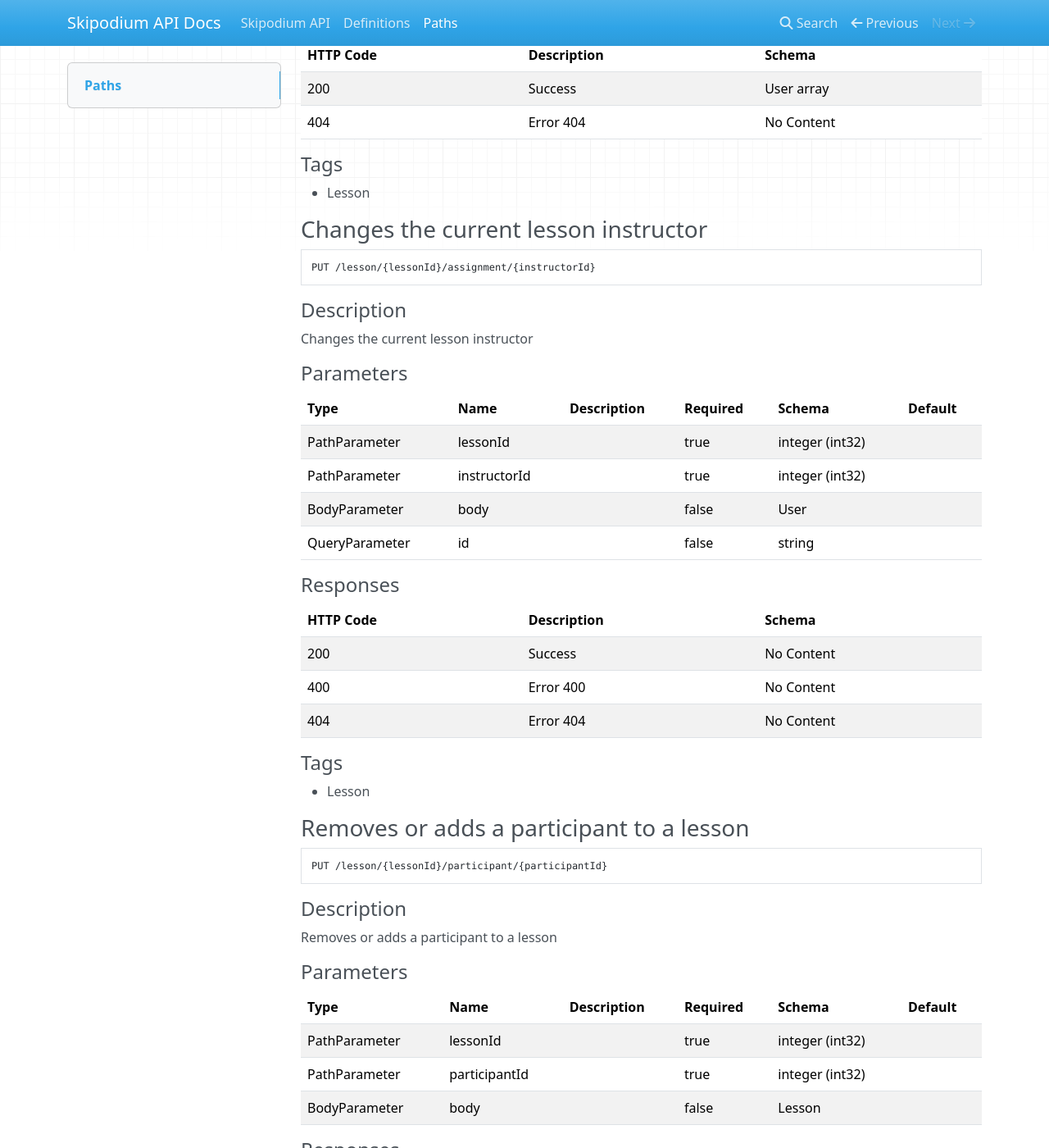
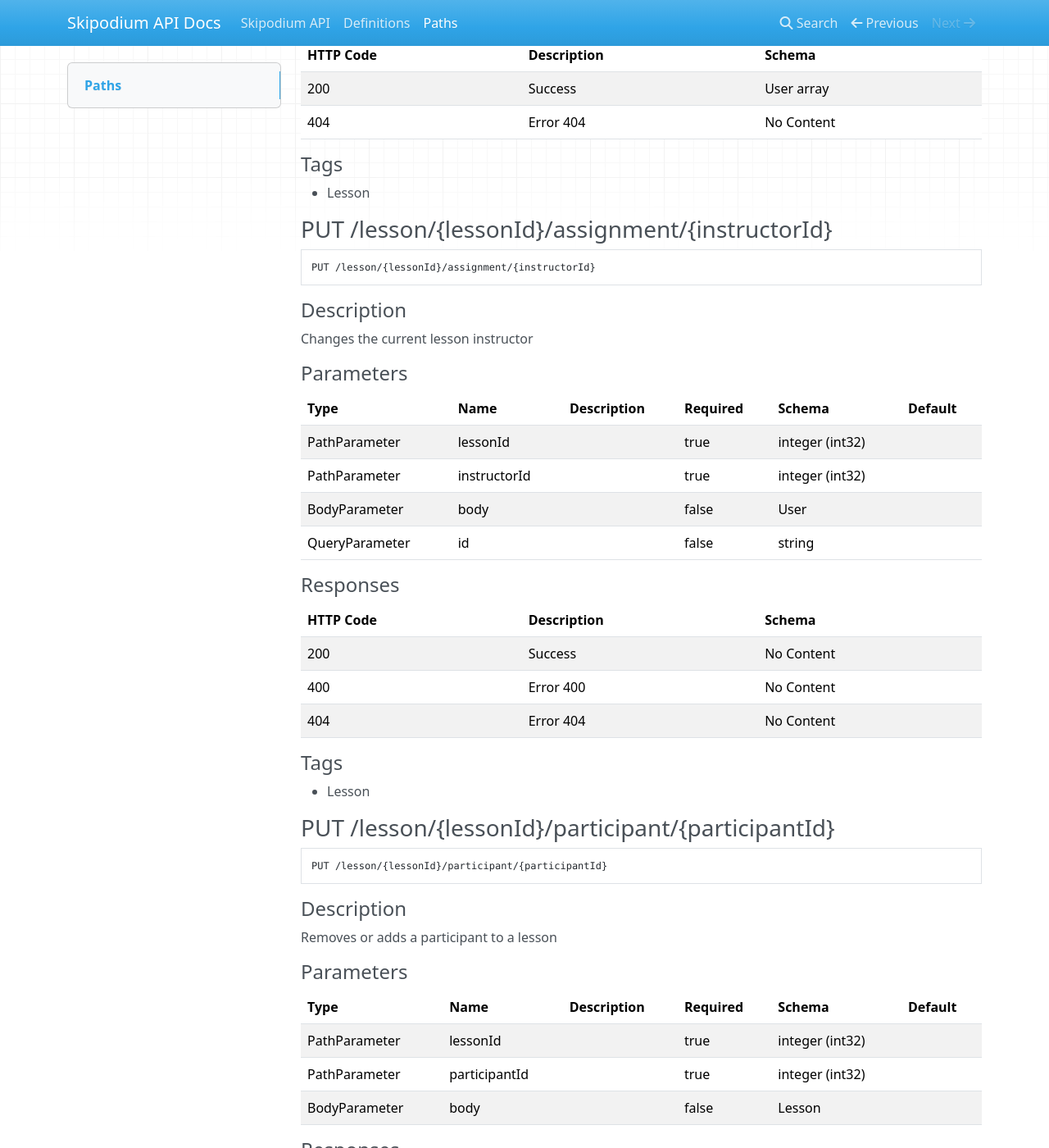
Before and after one commit to mszydlowski91/test, an MkDocs documentation site: the page built from docs/paths.md, in a window 1280 px wide and 1400 px high, scrolled down 10023 px. Shown: the whole window at 82% size. Built offline with MkDocs 1.6.1, drawn with Linux system fonts in a browser that asks for light colours; nearby versions of some CDN libraries; some of the changed text lies outside the part shown.

Commit message:
new docs

````diff
--- a/docs/paths.md
+++ b/docs/paths.md
@@ -1,5 +1,5 @@
 ## Paths
-### Adds a new bundle
+### POST /bundle
 ```
 POST /bundle
 ```
@@ -50,7 +50,7 @@ Gets a bundle by ID
 
 * Lesson
 
-### Modifies an existing bundle
+### PUT /bundle/{bundleId}
 ```
 PUT /bundle/{bundleId}
 ```
@@ -102,7 +102,7 @@ Deletes a bundle
 
 * Lesson
 
-### Removes a lesson from a bundle
+### DELETE /bundle/{bundleId}/lesson
 ```
 DELETE /bundle/{bundleId}/lesson
 ```
@@ -128,7 +128,7 @@ Removes a lesson from a bundle
 
 * Lesson
 
-### Adds a new lesson to the bundle
+### POST /bundle/{bundleId}/lesson
 ```
 POST /bundle/{bundleId}/lesson
 ```
@@ -154,7 +154,7 @@ Adds a new lesson to the bundle
 
 * Lesson
 
-### Adds new feedback to db
+### POST /feedback
 ```
 POST /feedback
 ```
@@ -231,7 +231,7 @@ Gets a generator by ID
 
 * Lesson
 
-### Edits an existing generator
+### PUT /generator/{generatorId}
 ```
 PUT /generator/{generatorId}
 ```
@@ -344,7 +344,7 @@ Creates a new lesson
 
 * Lesson
 
-### Gets a lesson by ID
+### GET /lesson/{lessonId}
 ```
 GET /lesson/{lessonId}
 ```
@@ -370,7 +370,7 @@ Gets a lesson by ID
 
 * Lesson
 
-### Modifies an existing lesson
+### PUT /lesson/{lessonId}
 ```
 PUT /lesson/{lessonId}
 ```
@@ -399,7 +399,7 @@ Modifies an existing lesson
 
 * Lesson
 
-### Deletes a lesson by ID
+### DELETE /lesson/{lessonId}
 ```
 DELETE /lesson/{lessonId}
 ```
@@ -425,7 +425,7 @@ Deletes a lesson by ID
 
 * Lesson
 
-### Get the assigned instructor
+### GET /lesson/{lessonId}/assignment
 ```
 GET /lesson/{lessonId}/assignment
 ```
@@ -451,7 +451,7 @@ Get the assigned instructor
 
 * Lesson
 
-### Changes the current lesson instructor
+### PUT /lesson/{lessonId}/assignment/{instructorId}
 ```
 PUT /lesson/{lessonId}/assignment/{instructorId}
 ```
@@ -481,7 +481,7 @@ Changes the current lesson instructor
 
 * Lesson
 
-### Removes or adds a participant to a lesson
+### PUT /lesson/{lessonId}/participant/{participantId}
 ```
 PUT /lesson/{lessonId}/participant/{participantId}
 ```
@@ -570,7 +570,7 @@ Gets messages having specific parameters
 
 * Messages
 
-### Adds a new message to db
+### POST /message
 ```
 POST /message
 ```
@@ -700,7 +700,7 @@ Gets a school by ID
 
 * School
 
-### Modifies an existing school
+### PUT /school/{schoolId}
 ```
 PUT /school/{schoolId}
 ```
@@ -839,7 +838,7 @@ Gets all transactions for a given school
 
 * Payments
 
-### Gets users according to parameters (will be paged to avoid huge lists).
+### GET /user
 ```
 GET /user
 ```
@@ -945,7 +944,7 @@ Gets a user by ID
 
 * Users
 
-### Updates a selected user
+### PUT /user/{userId}
 ```
 PUT /user/{userId}
 ```
````
Also changed, not shown: other parts of docs/paths.md (+24 -25 lines).
